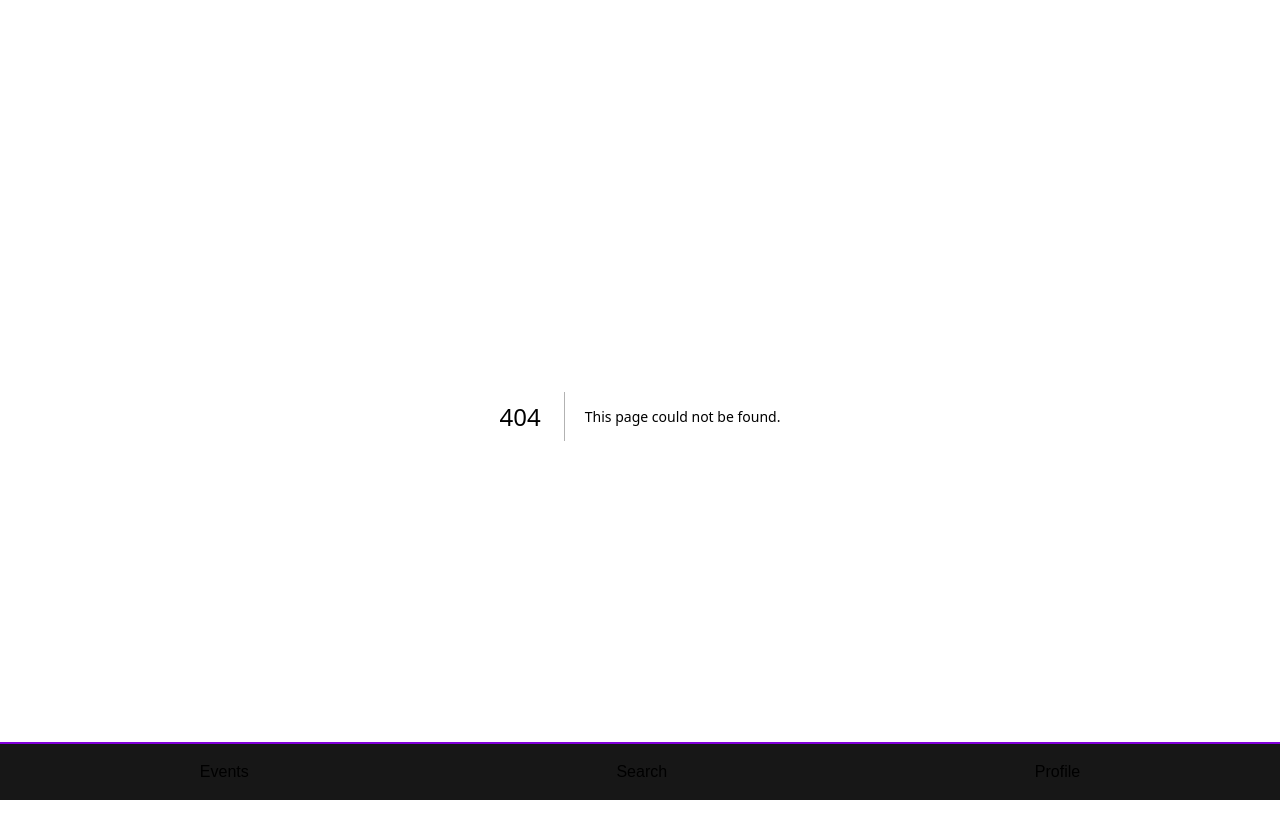
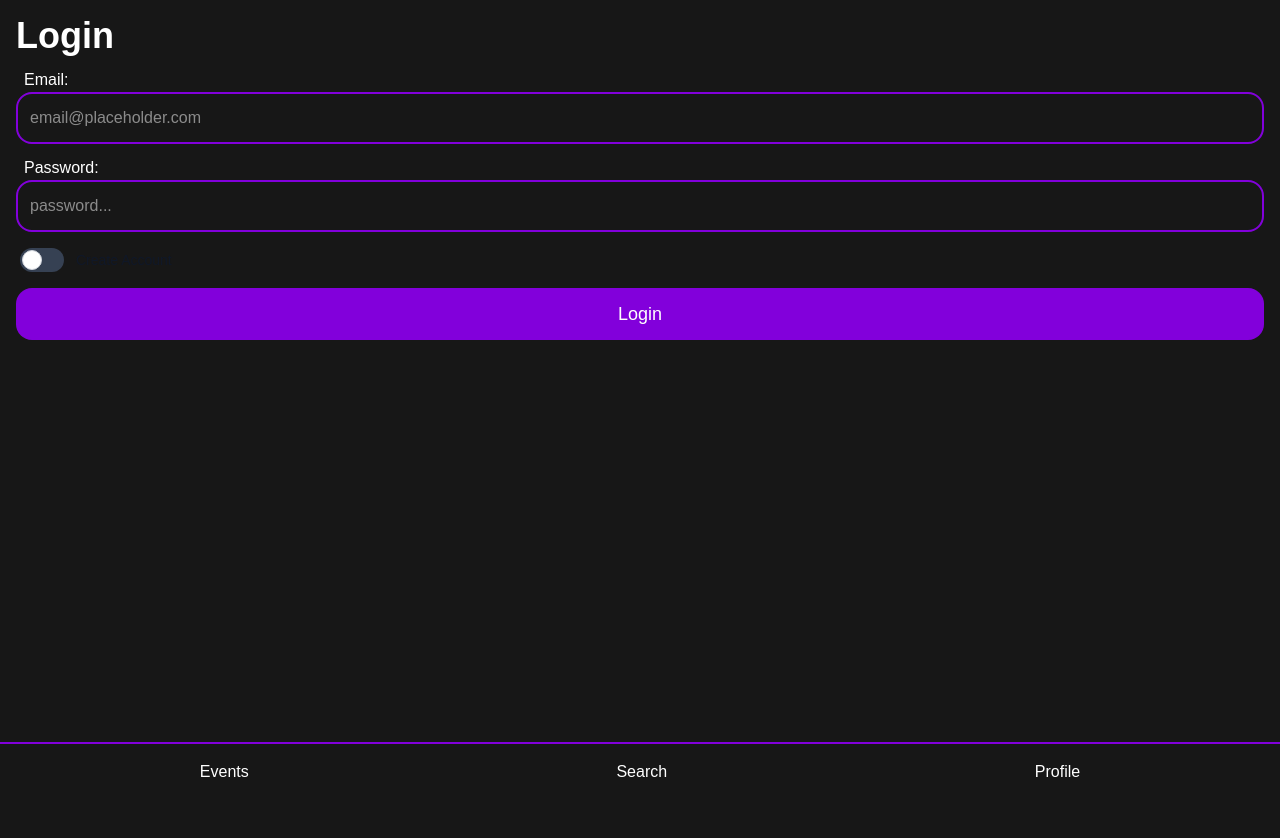
Before and after one commit to sirpetals/grapevine, a Next.js app: page /login in a window 1280 px wide. Before the commit this address had no page. Shown: the top 838 px of the page. After the commit the page ends 800 px from the top, so only its background shows below. Built offline with nearby package versions, Linux system fonts and the light colour scheme; no server answers.

Commit message:
added profiles and accounts

```diff
--- a/package.json
+++ b/package.json
@@ -14,6 +14,7 @@
     "axios": "^1.11.0",
     "cheerio": "^1.1.2",
     "next": "15.4.6",
+    "next-client-cookies": "^2.1.0",
     "react": "19.1.0",
     "react-dom": "19.1.0"
   },
--- a/src/app/layout.tsx
+++ b/src/app/layout.tsx
@@ -16,9 +16,9 @@ export default function RootLayout({ children }: { children : React.ReactNode })
         </div>
         <div className="sticky bottom-0 bg-(--background)">
           <ul className="flex flex-row justify-around p-4 border-t-2 border-purple-700">
-            <Link href={"/"}>Events</Link>
-            <Link href={"/search"}>Search</Link>
-            <Link href={"/profile"}>Profile</Link>
+            <li><Link href={"/"}>Events</Link></li>
+            <li><Link href={"/search"}>Search</Link></li>
+            <li><Link href={"/profile"}>Profile</Link></li>
           </ul>
         </div>
       </body>
--- /dev/null
+++ b/src/app/login/page.tsx
@@ -0,0 +1,70 @@
+'use client'
+
+import { createClient } from "@/utils/supabase/client";
+import { useRouter } from "next/navigation";
+import { useState } from "react";
+
+export default function Login() {
+  const router = useRouter();
+
+  const [email, setEmail] = useState("");
+  const [password, setPassword] = useState("");
+  const [createAccount, setCreateAccount] = useState(false);
+
+  const [name, setName] = useState("");
+
+  async function submitForm() {
+    const supabase = createClient();
+
+    if (createAccount) {
+      const { data } = await supabase.auth.signUp({
+        email: email,
+        password: password
+      });
+      await supabase.from("students").insert({name: name, id: data.user?.id});
+
+      router.push("/profile");
+    } else {
+      await supabase.auth.signInWithPassword({
+        email: email,
+        password: password
+      });
+
+      router.push("/profile");
+    }
+  }
+
+  return (
+    <div>
+      <h1 className="text-4xl font-bold">Login</h1>
+      <div className="flex flex-col">
+        <div className="flex flex-col my-3">
+          {createAccount ? (
+            <>
+              <label htmlFor="name" className="mx-2">Name:</label>
+              <input type="text" name="name"
+                onChange={(e) => setName(e.target.value)} value={name} placeholder="name..."
+                className="border-purple-700 border-2 rounded-2xl p-3 flex-1"
+              />
+            </>) : null}
+          <label htmlFor="email" className="mx-2">Email:</label>
+          <input type="email" name="email"
+            onChange={(e) => setEmail(e.target.value)} value={email} placeholder="email@placeholder.com"
+            className="border-purple-700 border-2 rounded-2xl p-3 flex-1"
+          />
+        </div>
+        <label htmlFor="password" className="mx-2">Password:</label>
+        <input type="password" name="password"
+          onChange={(e) => setPassword(e.target.value)} value={password} placeholder="password..."
+          className="border-purple-700 border-2 rounded-2xl p-3 flex-1"
+        />
+        <label className="inline-flex items-center cursor-pointer my-4 ml-1">
+          <input type="checkbox" className="sr-only peer" checked={createAccount} onChange={() => setCreateAccount(!createAccount)}/>
+          <div className="relative w-11 h-6 bg-gray-700 peer-focus:outline-none peer-focus:ring-4 peer-focus:ring-purple-700 rounded-full peer peer-checked:after:translate-x-full rtl:peer-checked:after:-translate-x-full peer-checked:after:border-white after:content-[''] after:absolute after:top-[2px] after:start-[2px] after:bg-white after:border-gray-300 after:border after:rounded-full after:h-5 after:w-5 after:transition-all peer-checked:bg-purple-900 dark:peer-checked:bg-purple-900"></div>
+          <span className="ms-3 text-sm font-medium text-gray-900 dark:text-gray-300">Create Account</span>
+        </label>
+        <button className="bg-purple-700 p-3 md:my-0 rounded-2xl text-lg" onClick={submitForm}>{createAccount ? "Create Account" : "Login"}</button>
+      </div>
+    </div>
+  );
+}
--- a/src/app/profile/page.tsx
+++ b/src/app/profile/page.tsx
@@ -1,7 +1,36 @@
-export default function Profile() {
+'use client'
+
+import { createClient } from "@/utils/supabase/client";
+import { User } from "@supabase/supabase-js";
+import { useRouter } from "next/navigation";
+import { useEffect, useState } from "react";
+
+
+export default function Favourites() {
+  const supabase = createClient();
+  const router = useRouter();
+
+  const [user, setUser] = useState<any>();
+
+  useEffect(() => {
+    const loadUser = async () => {
+      const { data } = await supabase.auth.getUser();
+
+      if (data.user == null) {
+        router.push("/login")
+      } else {
+        const { data: userData } = await supabase.from("students").select("*").eq("id", data.user.id).single();
+        setUser(userData);
+      }
+    }
+
+    loadUser();
+  })
+
   return (
     <div>
       <h1 className="text-4xl font-bold">Profile</h1>
+      {user?.name}
     </div>
   );
 }
```
Also changed, not shown: 1 other file (tests, documents, lock files or other folders).
